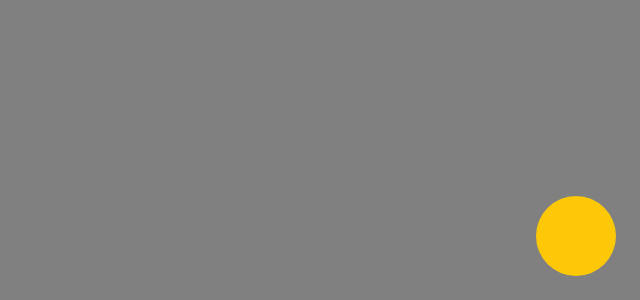
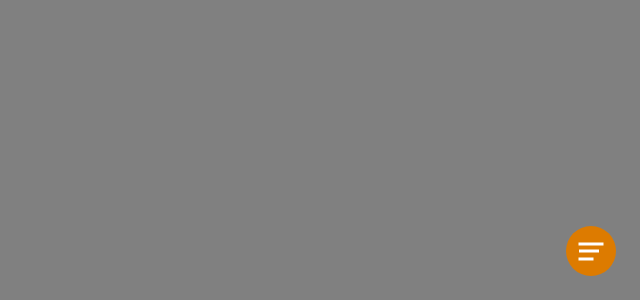
Before and after one commit to Adaxelx/navigation, a plain HTML site: page index.html in a window 1280 px wide. Shown: the part 500-800 px from the top of the page, without its empty margins (640-1280 px from the left). Drawn offline with Linux system fonts and the light colour scheme.

Commit message:
add bars in navBtn

```diff
--- a/css/Main.css
+++ b/css/Main.css
@@ -13,9 +13,31 @@ section{
     position: fixed;
     bottom: 3vh;
     right: 3vh;
-    height: 10vh;
-    width: 10vh;
+    height: 50px;
+    width: 50px;
     border-radius: 50%;
-    background-color: #fcc808;
+    background-color: #dd7b00;
     border: none;
 }
+
+.navBtn .bar{
+    position: absolute;
+    width: 25px;
+    height: 3px;
+    transform: translate(-50%,-50%);
+    left: 50%;
+    top: 35%;
+    background-color: white;
+}
+
+.navBtn .bar.mid{
+    top: 50%;
+    width: 20px;
+    left: calc(50% - 2.5px);
+}
+
+.navBtn .bar.bot{
+    top: 65%;
+    width: 15px;
+    left: calc(50% - 5px);
+}
--- a/index.html
+++ b/index.html
@@ -12,8 +12,8 @@
     <section>
         <button class='navBtn'>
             <p class='top bar'></p>
-            <p class='top bar'></p>
-            <p class='top bar'></p>
+            <p class='mid bar'></p>
+            <p class='bot bar'></p>
         </button>
     </section>
     <script src="js/Main.js"></script>
```
